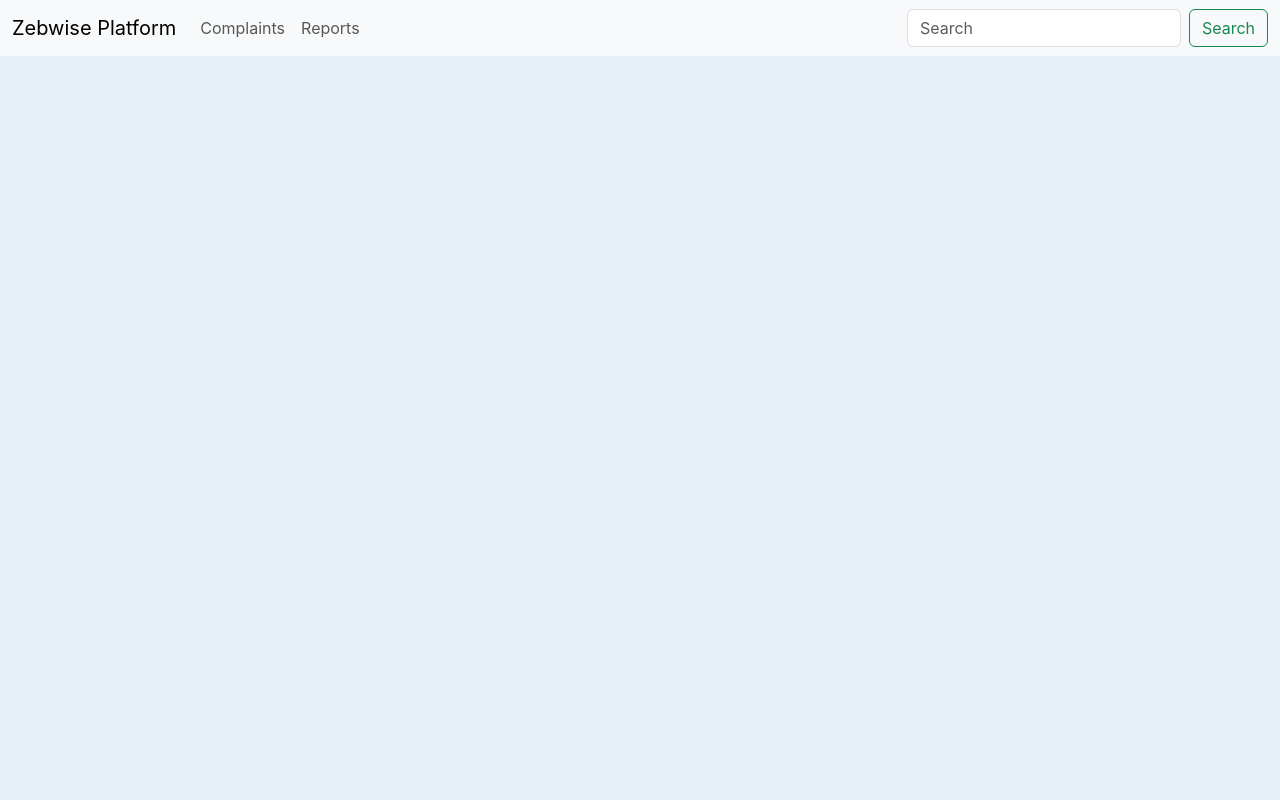
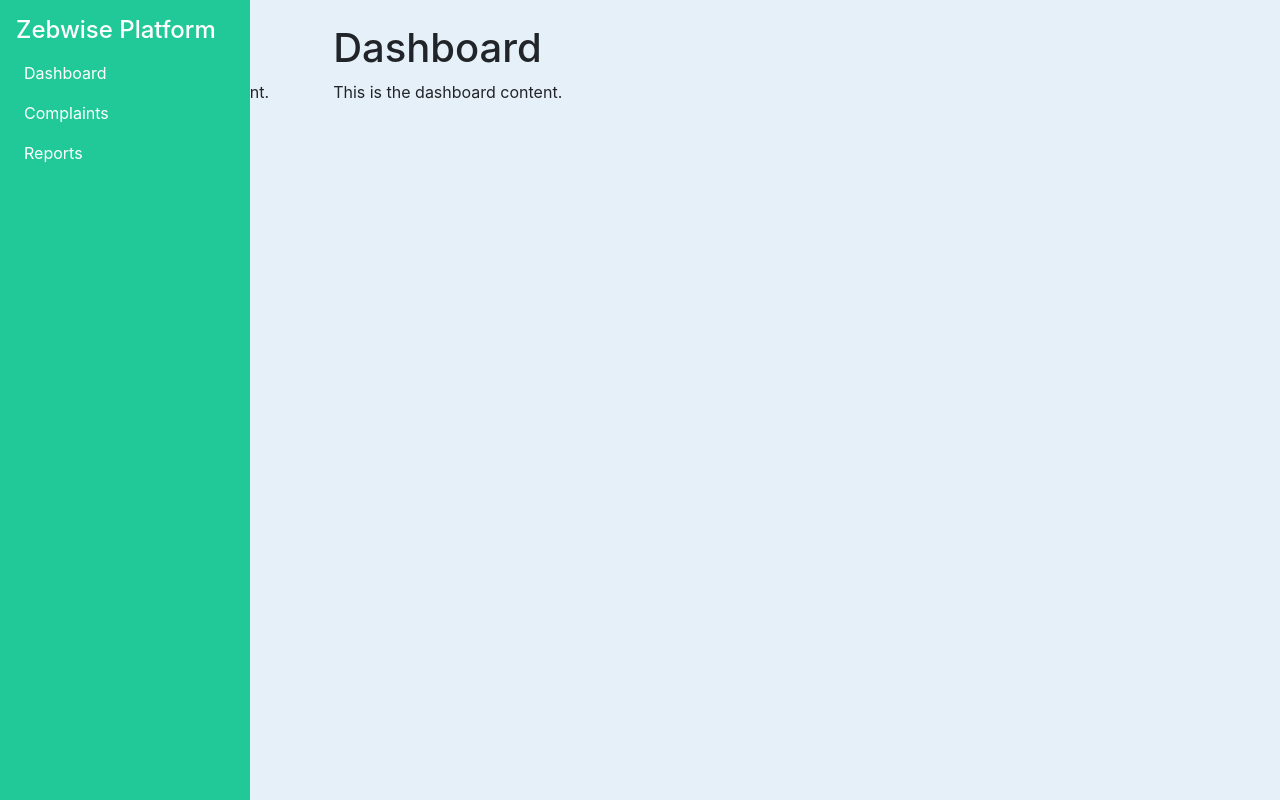
Before and after one commit to TemoshoS/zebwise, a React (Create React App) app: page /dashboard in a window 1280 px wide. Built offline with nearby package versions, Linux system fonts and the light colour scheme.

Commit message:
side bar

```diff
--- a/src/App.css
+++ b/src/App.css
@@ -65,3 +65,38 @@ body {
 .bg-teal-100 {
   background-color: #d1f2eb !important;
 }
+/* App.css */
+.sidebar {
+  width: 250px; /* Set fixed width for sidebar */
+}
+/* App.css */
+.sidebar {
+  width: 250px; /* Set fixed width for sidebar */
+  background-color: #20C997; /* Set background color */
+  height: 100vh; /* Ensure it takes full height */
+  position: fixed; /* Keep it fixed on the left */
+  padding: 16px; /* Add some padding */
+  color: white; /* Set text color to white */
+}
+
+.sidebar a {
+  color: white; /* Set link color to white */
+  padding: 8px; /* Add padding to the links */
+  text-decoration: none; /* Remove underline */
+  display: block; /* Make the whole area clickable */
+  transition: all 0.3s ease; /* Smooth transition */
+  width: 100%;
+}
+
+/* Hover and active styles */
+.sidebar a:hover,
+.sidebar a:focus,
+.sidebar a:active {
+  background-color: white; /* White background on hover */
+  color: #20C997; /* Change text color to #20C997 */
+}
+
+.main-content {
+  margin-left: 250px; /* Ensure main content does not overlap */
+  padding: 20px; /* Optional padding */
+}
--- a/src/App.js
+++ b/src/App.js
@@ -1,20 +1,39 @@
 import 'bootstrap/dist/css/bootstrap.min.css';
 import './App.css';
 
-import { BrowserRouter as Router, Routes, Route, Outlet } from 'react-router-dom';
-import Home from './components/Home';
-import Bestpractice from './components/Bestpractice';
-import Complaints from './components/Complaints';
+import { BrowserRouter as Router, Routes, Route, Outlet } from 'react-router-dom'; // Import Outlet here
+import Home from './components/Home'; // Import Home component
+import SidebarComponent from './components/global-components/navbar'; // Import SidebarComponent
+import Complaints from './components/Complaints'; // Import other components
 import Dashboards from './components/Dashboards';
-import Footer from './components/Footer';
 import Reports from './components/Reports';
+
+// Layout with Sidebar
+function SidebarLayout() {
+  return (
+    <div className="d-flex">
+      <SidebarComponent /> {/* Sidebar stays fixed */}
+      <div className="flex-grow-1 ms-3 p-4">
+        {/* This is where the content for the current route will render */}
+        <Outlet /> {/* Render the matched child route elements here */}
+      </div>
+    </div>
+  );
+}
 
 function App() {
   return (
     <Router>
       <Routes>
-      <Route path="/" element={<Home />} />
-      <Route path="/dashboard" element={<Dashboards />} />
+        {/* Home route without sidebar */}
+        <Route path="/" element={<Home />} />
+
+        {/* Routes with the sidebar */}
+        <Route element={<SidebarLayout />}>
+          <Route path="dashboard" element={<Dashboards />} />
+          <Route path="complaints" element={<Complaints />} />
+          <Route path="reports" element={<Reports />} />
+        </Route>
       </Routes>
     </Router>
   );
--- a/src/components/Bestpractice.js
+++ b/src/components/Bestpractice.js
@@ -0,0 +1,7 @@
+import React from 'react'
+
+export default function Bestpractice() {
+  return (
+    <div>Bestpractice</div>
+  )
+}
--- a/src/components/Complaints.js
+++ b/src/components/Complaints.js
@@ -0,0 +1,9 @@
+import React from 'react'
+
+export default function Complaints() {
+  return (
+    <div><h1>Complaints</h1>
+            <p>This is the Complaints content.</p>
+            </div>
+  )
+}
--- a/src/components/Dashboards.js
+++ b/src/components/Dashboards.js
@@ -1,11 +1,12 @@
-import React from 'react'
-import NavbarComponent from "./global-components/navbar";
+import React from 'react';
 
-export default function Dashboards() {
-  return (
+function Dashboards() {
+    return (
+        <div>
+            <h1>Dashboard</h1>
+            <p>This is the dashboard content.</p>
+        </div>
+    );
+}
 
-    <>
-      <NavbarComponent />
-    </>
-  )
-}
+export default Dashboards;
--- a/src/components/Reports.js
+++ b/src/components/Reports.js
@@ -2,6 +2,7 @@ import React from 'react'
 
 export default function Reports() {
   return (
-    <div>Reports</div>
+    <div><h1>Reports</h1>
+            <p>This is the Reports content.</p></div>
   )
 }
--- a/src/components/global-components/navbar.js
+++ b/src/components/global-components/navbar.js
@@ -1,51 +1,28 @@
-import Button from 'react-bootstrap/Button';
-import Container from 'react-bootstrap/Container';
-import Form from 'react-bootstrap/Form';
+import React from 'react';
 import Nav from 'react-bootstrap/Nav';
-import Navbar from 'react-bootstrap/Navbar';
-import NavDropdown from 'react-bootstrap/NavDropdown';
+import { Link, Outlet } from 'react-router-dom';
 
-function NavbarComponent() {
+
+function SidebarComponent() {
     return (
-        <Navbar expand="lg" className="bg-body-tertiary">
-            <Container fluid>
-                <Navbar.Brand href="#">Zebwise Platform</Navbar.Brand>
-                <Navbar.Toggle aria-controls="navbarScroll" />
-                <Navbar.Collapse id="navbarScroll">
-                    <Nav
-                        className="me-auto my-2 my-lg-0"
-                        style={{ maxHeight: '100px' }}
+        <div className="d-flex">
+            {/* Sidebar with the sidebar class */}
+            <div className="sidebar">
+                <h4>Zebwise Platform</h4>
+                <Nav className="flex-column">
+                    {/* Using Link for navigation */}
+                    <Nav.Link as={Link} to="/dashboard">Dashboard</Nav.Link>
+                    <Nav.Link as={Link} to="/complaints">Complaints</Nav.Link>
+                    <Nav.Link as={Link} to="/reports">Reports</Nav.Link>
+                </Nav>
+            </div>
 
-                    >
-                        <Nav.Link href="#action1">Complaints</Nav.Link>
-                        <Nav.Link href="#action2">Reports</Nav.Link>
-                        {/*<NavDropdown title="Link" id="navbarScrollingDropdown">
-                            <NavDropdown.Item href="#action3">Action</NavDropdown.Item>
-                            <NavDropdown.Item href="#action4">
-                                Another action
-                            </NavDropdown.Item>
-                            <NavDropdown.Divider />
-                            <NavDropdown.Item href="#action5">
-                                Something else here
-                            </NavDropdown.Item>
-                        </NavDropdown>*/}
-                        {/*<Nav.Link href="#" disabled>
-                            Link
-                        </Nav.Link>*/}
-                    </Nav>
-                    <Form className="d-flex">
-                        <Form.Control
-                            type="search"
-                            placeholder="Search"
-                            className="me-2"
-                            aria-label="Search"
-                        />
-                        <Button variant="outline-success">Search</Button>
-                    </Form>
-                </Navbar.Collapse>
-            </Container>
-        </Navbar>
+            {/* Main Content Area */}
+            <div className="flex-grow-1 ms-3 p-4" style={{ marginLeft: '250px' }}>
+                <Outlet /> {/* Render the matched child route elements here */}
+            </div>
+        </div>
     );
 }
 
-export default NavbarComponent;
+export default SidebarComponent;
```
Also changed, not shown: src/index.js (line endings or trailing spaces).
